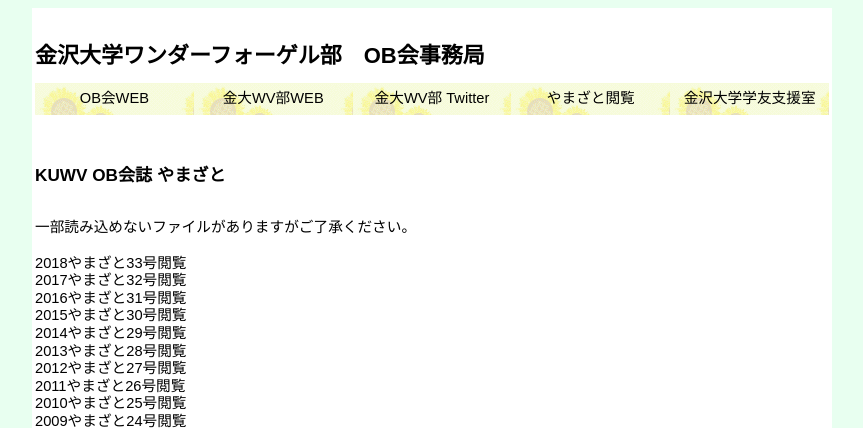
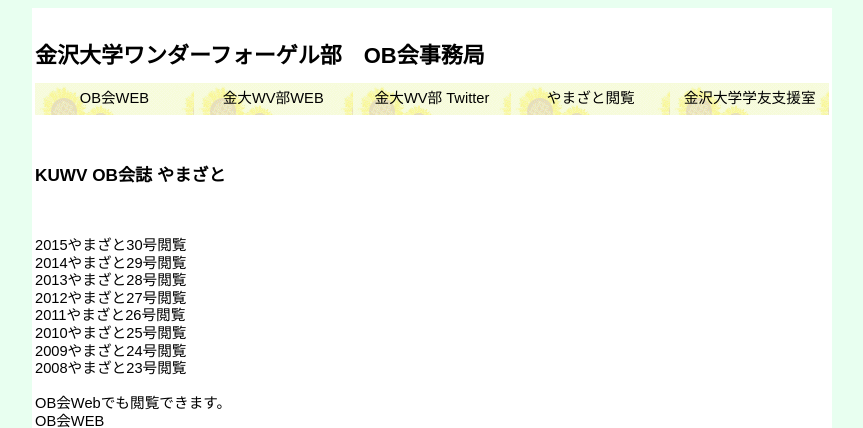
Before and after one commit to Jobvisionmap/mysite-first-blog, a Django app: page /yamazato in a window 1280 px wide. Shown: the top 428 px of the page, without its empty margins (208-1071 px from the left). Run offline with Django 3.2, Linux system fonts and the light colour scheme.

Commit message:
Changed the HTML for the site.

```diff
--- a/blog/templates/blog/post_list.html
+++ b/blog/templates/blog/post_list.html
@@ -108,7 +108,7 @@ mail: jobvisionmap@gmail.com
 <a href="https://px.a8.net/svt/ejp?a8mat=35JN59+74LUIA+14CS+674EP" target="_blank" rel="nofollow">
 <img border="0" width="468" height="60" alt="" src="https://www24.a8.net/svt/bgt?aid=190713069431&wid=001&eno=01&mid=s00000005230001041000&mc=1"></a>
 <img border="0" width="1" height="1" src="https://www17.a8.net/0.gif?a8mat=35JN59+74LUIA+14CS+674EP" alt="">
-a href="https://px.a8.net/svt/ejp?a8mat=35JN59+74LUIA+14CS+5ZMCH" target="_blank" rel="nofollow">
+<a href="https://px.a8.net/svt/ejp?a8mat=35JN59+74LUIA+14CS+5ZMCH" target="_blank" rel="nofollow">
 <img border="0" width="468" height="60" alt="" src="https://www23.a8.net/svt/bgt?aid=190713069431&wid=001&eno=01&mid=s00000005230001006000&mc=1"></a>
 <img border="0" width="1" height="1" src="https://www10.a8.net/0.gif?a8mat=35JN59+74LUIA+14CS+5ZMCH" alt="">
 <br>
--- a/blog/templates/blog/post_yamazato.html
+++ b/blog/templates/blog/post_yamazato.html
@@ -64,12 +64,10 @@ border-left:1 #FFFFFF solid;border-right:1 #808040 solid}
 			<br><br>
 			<h3>KUWV OB会誌 やまざと</h3>
 			<br>
-		一部読み込めないファイルがありますがご了承ください。<br>
+
 <br>
 
-			<a href="{% static '2018.pdf' %}" class="menuL">2018やまざと33号閲覧</a><br>
-			<a href="{% static '2017.pdf' %}" class="menuL">2017やまざと32号閲覧</a><br>
-			<a href="{% static '2016.pdf' %}" class="menuL">2016やまざと31号閲覧</a><br>
+
 			<a href="{% static '2015.pdf' %}" class="menuL">2015やまざと30号閲覧</a><br>
 			<a href="{% static '2014.pdf' %}" class="menuL">2014やまざと29号閲覧</a><br>
 			<a href="{% static '2013.pdf' %}" class="menuL">2013やまざと28号閲覧</a><br>
```
